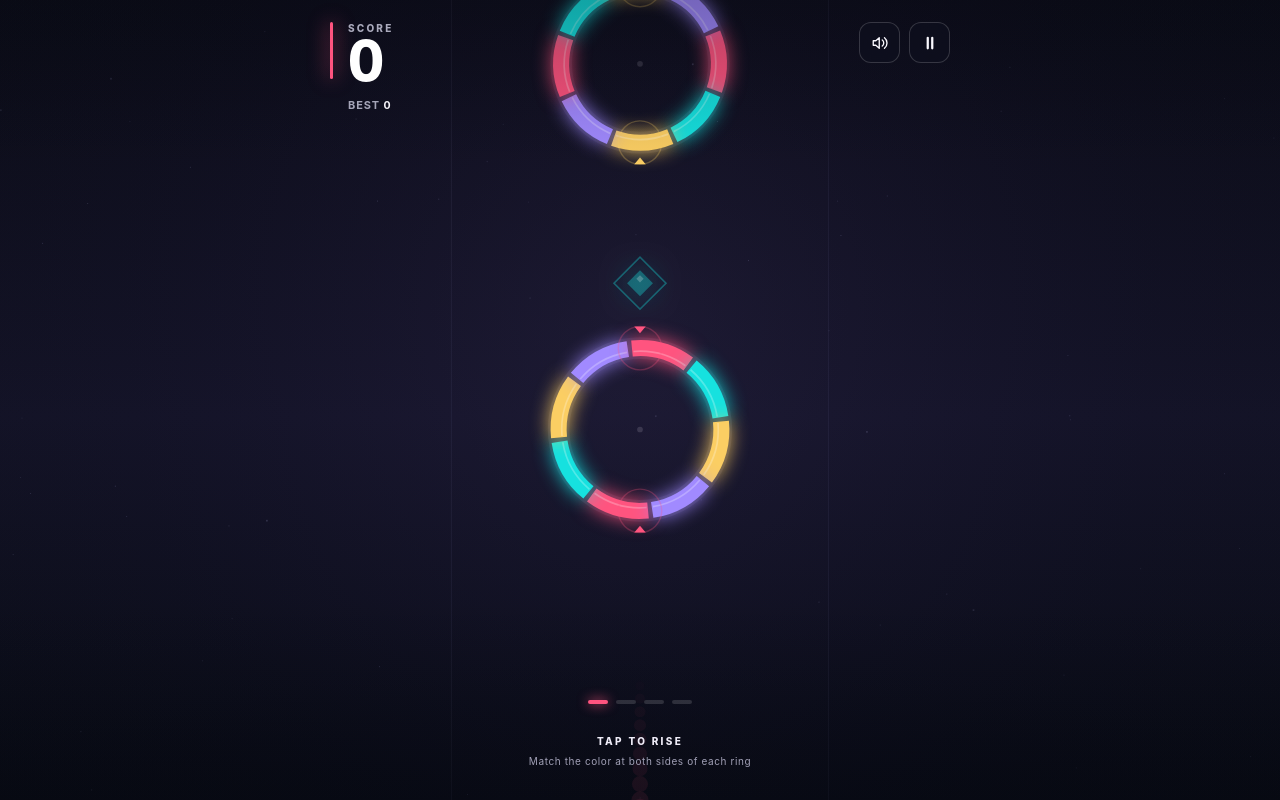
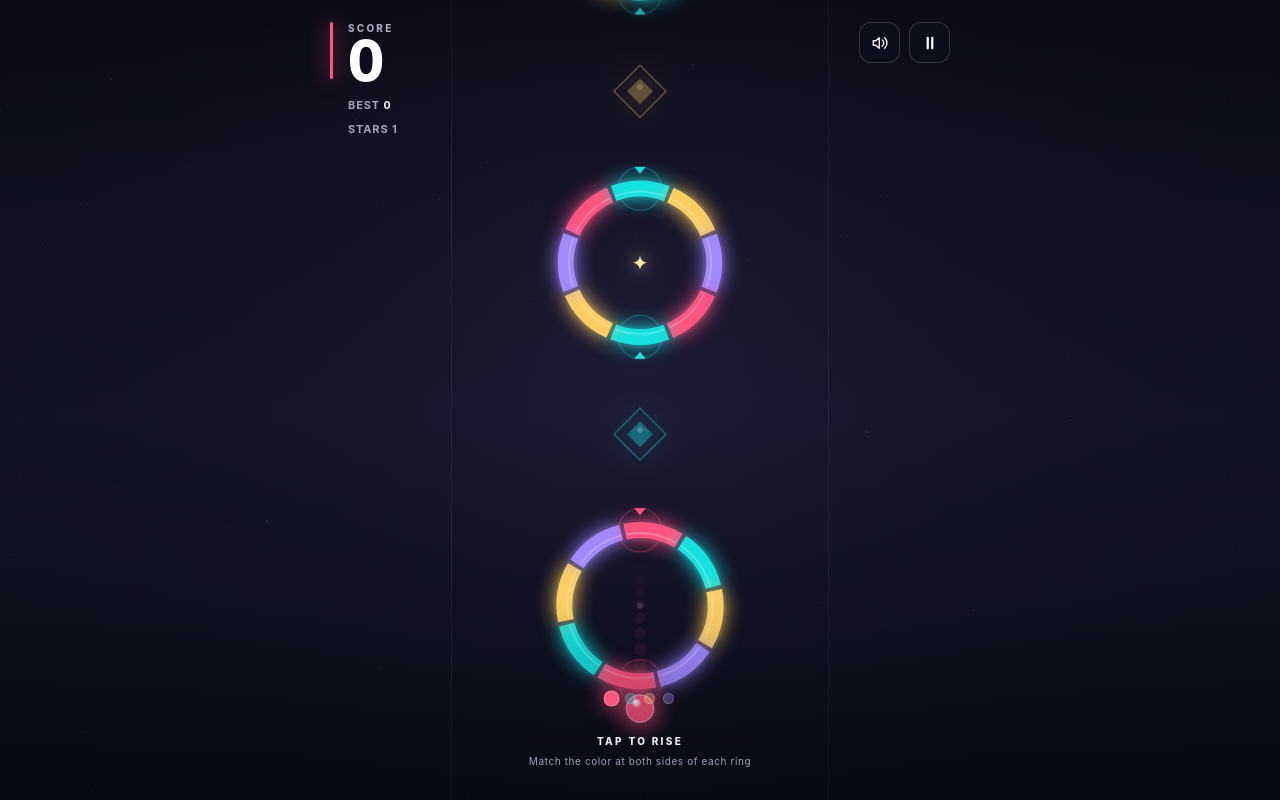
Before and after one commit to builtbysai/hyper-casual-games, a plain HTML site: page 06-chroma-fall/index.html in a window 1280 px wide. Both pictures are taken after a click on the button "START PLAYING". Drawn offline with Linux system fonts and the light colour scheme; animation ran at ten frames a second.

Commit message:
Import project files

```diff
--- a/06-chroma-fall/index.html
+++ b/06-chroma-fall/index.html
@@ -15,8 +15,8 @@ button { font:inherit; -webkit-tap-highlight-color:transparent; }
 #app { position:fixed; inset:0; overflow:hidden; touch-action:none; isolation:isolate; }
 #game { position:absolute; inset:0; display:block; width:100%; height:100%; touch-action:none; }
 #app::after { content:""; pointer-events:none; position:absolute; inset:0; z-index:1; background:linear-gradient(180deg,rgba(5,7,15,.28),transparent 21%,transparent 75%,rgba(5,7,15,.40)); }
-#hud { position:absolute; z-index:3; left:0; right:0; top:0; padding:calc(env(safe-area-inset-top,0px) + 22px) max(22px,calc((100vw - 620px)/2)); display:flex; justify-content:space-between; align-items:flex-start; pointer-events:none; opacity:0; transition:opacity .23s ease; }
-#app.playing #hud,#app.paused #hud { opacity:1; }
+#hud { position:absolute; z-index:6; left:0; right:0; top:0; padding:calc(env(safe-area-inset-top,0px) + 22px) max(22px,calc((100vw - 620px)/2)); display:flex; justify-content:space-between; align-items:flex-start; pointer-events:none; }
+#app.ready .scoreblock,#app.dead .scoreblock { visibility:hidden; }
 .scoreblock { display:flex; align-items:flex-start; gap:15px; }
 .scoreblock::before { content:""; display:block; width:3px; height:57px; background:var(--current); border-radius:2px; box-shadow:0 0 20px var(--current); transition:background .2s ease; }
 .micro { display:block; font-size:10px; font-weight:800; color:#aaaabc; letter-spacing:.22em; line-height:1.3; }
@@ -38,9 +38,16 @@ button { font:inherit; -webkit-tap-highlight-color:transparent; }
 #playHint small { display:block; margin-top:8px; font-size:10px; color:#a1a0b6; letter-spacing:.06em; }
 #progress { position:absolute; z-index:3; left:50%; transform:translateX(-50%); bottom:calc(env(safe-area-inset-bottom,0px) + 96px); display:flex; align-items:center; gap:8px; pointer-events:none; opacity:0; transition:opacity .24s; }
 #app.playing #progress { opacity:1; }
-#progress .pip { height:4px; width:20px; border-radius:4px; background:rgba(255,255,255,.14); }
-#progress .pip.active { background:var(--current); box-shadow:0 0 12px var(--current); }
-#progress .pip.done { background:rgba(255,255,255,.60); }
+#progress .pip { height:11px; width:11px; border-radius:50%; border:1.5px solid rgba(255,255,255,.18); transition:transform .18s,box-shadow .18s,background .18s; }
+#progress .pip.c0 { background:rgba(255,84,127,.30); }
+#progress .pip.c1 { background:rgba(22,225,223,.30); }
+#progress .pip.c2 { background:rgba(251,206,99,.30); }
+#progress .pip.c3 { background:rgba(161,138,255,.30); }
+#progress .pip.active { transform:scale(1.45); box-shadow:0 0 14px currentColor; }
+#progress .pip.c0.active { background:#ff547f; color:#ff547f; }
+#progress .pip.c1.active { background:#16e1df; color:#16e1df; }
+#progress .pip.c2.active { background:#fbce63; color:#fbce63; }
+#progress .pip.c3.active { background:#a18aff; color:#a18aff; }
 #screen { position:absolute; z-index:5; inset:0; display:flex; justify-content:center; align-items:center; padding:calc(50px + env(safe-area-inset-top,0px)) 25px calc(48px + env(safe-area-inset-bottom,0px)); background:radial-gradient(ellipse 65% 38% at 50% 49%,rgba(7,8,18,.86),rgba(7,8,18,.42) 75%,rgba(7,8,18,.24)); text-align:center; transition:opacity .25s,visibility .25s; }
 #screen.hidden { opacity:0; visibility:hidden; pointer-events:none; }
 .panel { position:relative; width:min(100%,450px); display:flex; flex-direction:column; align-items:center; }
@@ -70,20 +77,20 @@ h2 { font-weight:850; font-size:clamp(44px,12vw,70px); letter-spacing:-.077em; l
 <main id="app" class="ready">
 <canvas id="game" aria-label="Chroma Fall game. Tap or press Space to rise through matching color rings."></canvas>
 <header id="hud" aria-label="Game controls and score">
-  <div class="scoreblock"><div><span class="micro">SCORE</span><strong id="score">0</strong><div class="bestline">BEST <span id="best">0</span></div></div></div>
+  <div class="scoreblock"><div><span class="micro">SCORE</span><strong id="score">0</strong><div class="bestline">BEST <span id="best">0</span></div><div class="bestline">STARS <span id="stars">0</span></div></div></div>
   <div class="actions">
     <button class="iconbutton" id="sound" type="button" aria-label="Mute sound" title="Sound"><svg id="soundOn" viewBox="0 0 24 24"><path d="M11 5 6.4 9H3v6h3.4l4.6 4V5Z"/><path d="M15 8a5 5 0 0 1 0 8M18 5a9 9 0 0 1 0 14"/></svg><svg id="soundOff" viewBox="0 0 24 24"><path d="M11 5 6.4 9H3v6h3.4l4.6 4V5Z"/><path d="m16 9 5 6m0-6-5 6"/></svg></button>
     <button class="iconbutton" id="pause" type="button" aria-label="Pause game" title="Pause"><svg viewBox="0 0 24 24"><path d="M9 5v14M15 5v14" stroke-width="3"/></svg></button>
   </div>
 </header>
-<div id="progress" aria-hidden="true"><span class="pip active"></span><span class="pip"></span><span class="pip"></span><span class="pip"></span></div>
+<div id="progress" aria-hidden="true"><span class="pip c0 active"></span><span class="pip c1"></span><span class="pip c2"></span><span class="pip c3"></span></div>
 <div id="playHint"><strong>TAP TO RISE</strong><small>Match the color at both sides of each ring</small></div>
 <section id="screen" aria-live="polite"><div class="panel">
   <div class="emblem" aria-hidden="true"></div>
   <div class="eyebrow" id="eyebrow">A ONE-TOUCH COLOR RUN</div>
   <h1 id="headline">CHROMA<br><span>FALL</span></h1>
   <p id="lead" class="lead">Rise through rotating rings. Match your color on every contact, collect a new color, keep climbing.</p>
-  <div id="result" hidden><div class="stat"><b id="finalScore">0</b><span>SCORE</span></div><div class="stat"><b id="finalBest">0</b><span>BEST</span></div></div>
+  <div id="result" hidden><div class="stat"><b id="finalScore">0</b><span>SCORE</span></div><div class="stat"><b id="finalBest">0</b><span>BEST</span></div><div class="stat"><b id="finalStars">0</b><span>STARS</span></div></div>
   <div id="record" hidden>NEW PERSONAL BEST</div>
   <button class="primary" id="start" type="button">START PLAYING</button>
   <div id="caption" class="caption">Tap anywhere or press Space to lift.</div>
@@ -101,13 +108,14 @@ const finalScore=document.getElementById('finalScore'), finalBest=document.getEl
 const record=document.getElementById('record'), startButton=document.getElementById('start');
 const caption=document.getElementById('caption'), soundButton=document.getElementById('sound');
 const progressPips=[...document.querySelectorAll('.pip')];
+const starsEl=document.getElementById('stars'), finalStars=document.getElementById('finalStars');
 const COLORS=['#ff547f','#16e1df','#fbce63','#a18aff'];
 const NAMES=['PINK','CYAN','GOLD','VIOLET'];
 const TAU=Math.PI*2, ARC=TAU/8;
 const reduced=window.matchMedia('(prefers-reduced-motion: reduce)');
-let W=0,H=0,DPR=1,U=1,run=0,mode='ready',score=0,best=0,muted=false;
+let W=0,H=0,DPR=1,U=1,run=0,mode='ready',score=0,best=0,muted=false,stars=0,startY=0,grace=0;
 let ball, gates=[],particles=[],notes=[],trail=[],camera=0,ambient=0,shake=0,flash=0;
-let created=0,lastTap=-10,ticking=0,prevTs=0,acc=0,lastPip=-1,runStartBest=0;
+let created=0,lastTap=-10,ticking=0,prevTs=0,acc=0,runStartBest=0;
 let audio=null,firstDeathReason='';
 const rand=(a,b)=>a+Math.random()*(b-a);
 const clamp=(v,a,b)=>Math.max(a,Math.min(b,v));
@@ -145,19 +153,23 @@ function vibration(ms){if(!reduced.matches){try{navigator.vibrate?.(ms)}catch{}}
 function newGate(y,index){
   const first=index===0;
   const color=first?0:((gates.length?gates[gates.length-1].color:0)+1+Math.floor(Math.random()*3))%4;
-  const speed=first?.24:index===1?-.30:index===2?.36:(.47+Math.min(26,index)*.017+rand(0,.27))*(index%2?-1:1);
+  // Slow, readable rotation. The ball crosses the ring in ~0.2s, so the color
+  // barely moves between entry and exit: what you see is what you get.
+  const mag=first?.15:index===1?.20:index===2?.25:Math.min(.55,.25+(index-2)*.015);
+  const speed=mag*(index%2?-1:1);
   // Eight sectors repeat the four colors on opposite sides. Entry and exit can now both match.
-  return {y,r:rand(67,74)*U,rot:first?Math.PI/2-ARC/2:rand(0,TAU),speed,color,entered:false,passed:false,orbY:y+320*U*.60,orbDone:first,index};
+  return {y,r:rand(62,68)*U,rot:first?Math.PI/2-ARC/2:rand(0,TAU),speed,color,entered:false,passed:false,star:false,orbY:y+150*U,orbDone:first,index};
 }
 function reset(){
-  run++;score=0;runStartBest=best;created=0;camera=0;shake=0;flash=0;particles=[];notes=[];trail=[];lastTap=-10;
+  run++;score=0;stars=0;runStartBest=best;created=0;camera=0;shake=0;flash=0;particles=[];notes=[];trail=[];lastTap=-10;
   ball={x:W/2,y:H*.73,vy:0,r:12*U,color:0,glow:0};
-  gates=[];let y=ball.y-239*U;
-  for(let i=0;i<5;i++){gates.push(newGate(y,created++));y-=320*U;}
+  startY=ball.y;grace=2;
+  gates=[];let y=ball.y-90*U;
+  for(let i=0;i<5;i++){gates.push(newGate(y,created++));y-=300*U;}
   syncHud();
 }
-function syncHud(){scoreEl.textContent=score;bestEl.textContent=best;app.style.setProperty('--current',COLORS[ball.color]);
-  const pip=score%4;if(pip!==lastPip){lastPip=pip;progressPips.forEach((p,i)=>p.className='pip '+(i<pip?'done':i===pip?'active':''));}
+function syncHud(){scoreEl.textContent=score;bestEl.textContent=best;starsEl.textContent=stars;app.style.setProperty('--current',COLORS[ball.color]);
+  progressPips.forEach((p,i)=>{p.className='pip c'+i+(i===ball.color?' active':'');});
 }
 function setMode(value){mode=value;app.className=value+(muted?' muted':'');screen.classList.toggle('hidden',value==='playing');
   if(value==='ready'){
@@ -166,11 +178,11 @@ function setMode(value){mode=value;app.className=value+(muted?' muted':'');scree
     result.hidden=true;record.hidden=true;startButton.textContent='START PLAYING';caption.textContent='Tap anywhere or press Space to lift.';
   }else if(value==='dead'){
     eyebrow.textContent='RUN COMPLETE';headline.textContent='COLOR LOST';lead.textContent=firstDeathReason;
-    result.hidden=false;record.hidden=!(score>runStartBest);finalScore.textContent=score;finalBest.textContent=best;
+    result.hidden=false;record.hidden=!(score>runStartBest);finalScore.textContent=score;finalBest.textContent=best;finalStars.textContent=stars;
     startButton.textContent='TRY AGAIN';caption.textContent='One more ring. One more run.';
   }else if(value==='paused'){
     eyebrow.textContent='TAKE YOUR TIME';headline.textContent='PAUSED';lead.textContent='Your run is right where you left it.';
-    result.hidden=false;record.hidden=true;finalScore.textContent=score;finalBest.textContent=best;
+    result.hidden=false;record.hidden=true;finalScore.textContent=score;finalBest.textContent=best;finalStars.textContent=stars;
     startButton.textContent='RESUME';caption.textContent='Press P or Space to continue.';
   }
 }
@@ -183,7 +195,7 @@ function boost(){
   if(mode!=='playing')return;
   if(ticking-lastTap<.105)return;
   lastTap=ticking;
-  ball.vy=-690*U;
+  ball.vy=-700*U;
   ball.glow=1;
   tone(280+ball.color*55,.085,.045,'triangle');
   spawnBurst(ball.x,ball.y+10*U,COLORS[ball.color],4,.35);
@@ -196,8 +208,10 @@ document.getElementById('pause').addEventListener('click',e=>{e.stopPropagation(
 soundButton.addEventListener('click',e=>{e.stopPropagation();muted=!muted;storagePut('chroma_muted',muted?'1':'0');app.classList.toggle('muted',muted);soundButton.setAttribute('aria-label',muted?'Unmute sound':'Mute sound');if(muted&&audio)audio.suspend();else getAudio();});
 soundButton.setAttribute('aria-label',muted?'Unmute sound':'Mute sound');
 window.addEventListener('keydown',e=>{if(['Space','ArrowUp','Enter'].includes(e.code)){if(e.repeat)return;if(e.target?.tagName==='BUTTON'&&e.code==='Enter')return;e.preventDefault();input();}else if(e.code==='KeyP'||e.code==='Escape'){e.preventDefault();pause();}else if(e.code==='KeyM'){soundButton.click();} });
-document.addEventListener('visibilitychange',()=>{if(document.hidden){if(mode==='playing')pause();audio?.suspend();}prevTs=0;});
-window.addEventListener('blur',()=>{if(mode==='playing')pause();});
+document.addEventListener('visibilitychange',()=>{if(document.hidden){if(mode==='playing')pause();audio?.suspend();}else if(!muted)getAudio();prevTs=0;});
+window.addEventListener('blur',()=>{if(mode==='playing')pause();audio?.suspend();});
+window.addEventListener('focus',()=>{if(!muted)getAudio();});
+window.addEventListener('pagehide',()=>{audio?.suspend();});
 function segment(g,angle){
   const theta=((angle-g.rot)%TAU+TAU)%TAU;
   return Math.floor(theta/ARC)%4;
@@ -227,30 +241,34 @@ function step(dt){
   ticking+=dt;
   if(mode!=='playing')return;
   const oldY=ball.y;
-  ball.vy+=1420*U*dt;
+  ball.vy+=1450*U*dt;
   ball.y+=ball.vy*dt;
   ball.glow=Math.max(0,ball.glow-dt*3);
+  if(grace>0){grace-=dt;if(ball.y>startY){ball.y=startY;ball.vy=0;}}
   const target=Math.max(0,H*.66-ball.y);
-  camera+=(Math.max(camera,target)-camera)*(1-Math.exp(-dt*7));
+  camera+=(Math.max(camera,target)-camera)*(1-Math.exp(-dt*9));
   for(const g of gates)g.rot=(g.rot+g.speed*dt+TAU)%TAU;
   // Pickups change color automatically, preserving one-touch control.
   for(const g of gates){
     if(g.orbDone)continue;
     if(oldY>g.orbY+12*U&&ball.y<=g.orbY+12*U){
       g.orbDone=true;ball.color=g.color;ball.glow=1.8;
-      // The first few pickups give a generous matching window, then timing takes over.
-      if(g.index<3)g.rot=(Math.PI/2-(g.color+.5)*ARC+TAU)%TAU;
+      // Steady the ball after the color change so the player gets a beat to
+      // read the ring before climbing into it.
+      if(ball.vy<-140*U)ball.vy=-140*U;
       spawnBurst(ball.x,g.orbY,COLORS[ball.color],25,.75);
       addNote(NAMES[ball.color],ball.x,g.orbY-28*U,COLORS[ball.color]);
       tone(540,.12,.09,'sine');tone(810,.14,.055,'sine',.055);syncHud();
     }
   }
-  // A ring is a real obstacle on BOTH sides, in BOTH directions, even after scoring.
-  // Test the visible annulus, not just one imaginary horizontal checkpoint.
+  // A ring is a real obstacle on BOTH sides, in BOTH directions, until it is
+  // scored. Once passed it goes quiet: falling back through a cleared ring
+  // must never kill you. Test the visible annulus, not just one imaginary
+  // horizontal checkpoint.
   const halfWidth=7.5*U+ball.r;
   for(const g of gates){
     const lower=g.y+g.r, upper=g.y-g.r;
-    if(crossesBand(oldY,ball.y,lower,halfWidth)){
+    if(!g.passed&&crossesBand(oldY,ball.y,lower,halfWidth)){
       const active=segment(g,Math.PI/2);
       if(active!==ball.color){
         die('The lower arc was '+NAMES[active].toLowerCase()+'. Match the color you touch.',COLORS[active]);
@@ -262,7 +280,7 @@ function step(dt){
         tone(620,.07,.05,'triangle');
       }
     }
-    if(crossesBand(oldY,ball.y,upper,halfWidth)){
+    if(!g.passed&&crossesBand(oldY,ball.y,upper,halfWidth)){
       const active=segment(g,Math.PI*1.5);
       if(active!==ball.color){
         die('The upper arc was '+NAMES[active].toLowerCase()+'. Match the color you touch.',COLORS[active]);
@@ -279,15 +297,22 @@ function step(dt){
       addNote(score%5===0?'SPECTRUM +'+score:'CLEAR',ball.x,g.y-35*U,COLORS[ball.color]);
       tone(700,.14,.09,'sine');tone(1040,.17,.065,'sine',.08);vibration(16);
     }
+    // Star at the ring's heart: collect it by passing through the middle.
+    if(!g.star&&ball.y<oldY&&oldY>=g.y&&ball.y<g.y){
+      g.star=true;stars++;syncHud();
+      spawnBurst(ball.x,g.y,'#ffe9a8',16,.8);
+      addNote('STAR',ball.x,g.y-58*U,'#ffe9a8');
+      tone(1180,.1,.06,'sine');tone(1560,.12,.05,'sine',.06);
+    }
   }
   if(mode!=='playing')return;
-  if(ball.y+camera>H+ball.r+60*U)die('Keep the rhythm going. Tap to stay in the air.');
+  if(grace<=0&&ball.y+camera>H+ball.r+60*U)die('Keep the rhythm going. Tap to stay in the air.');
   if(gates.length){
     let last=gates[gates.length-1];
-    while(last.y+camera > -H*.6&&gates.length<13){last=newGate(last.y-320*U,created++);gates.push(last);}
+    while(last.y+camera > -H*.6&&gates.length<13){last=newGate(last.y-300*U,created++);gates.push(last);}
     gates=gates.filter(g=>g.y+camera<H+340*U||!g.passed);
   }
-  if(trail.length===0||Math.abs(ball.y-trail[trail.length-1].y)>7*U){trail.push({y:ball.y,color:COLORS[ball.color]});if(trail.length>14)trail.shift();}
+  if(trail.length===0||Math.abs(ball.y-trail[trail.length-1].y)>10*U){trail.push({y:ball.y,color:COLORS[ball.color]});if(trail.length>12)trail.shift();}
 }
 function animateEffects(dt){
   for(const p of particles){p.x+=p.vx*dt;p.y+=p.vy*dt;p.vy+=150*U*dt;p.vx*=Math.max(0,1-dt*1.5);p.life-=dt;}
@@ -332,6 +357,13 @@ function drawGate(g){
     }
   }
   ctx.fillStyle='rgba(245,243,255,.14)';ctx.beginPath();ctx.arc(cx,sy,2.5*U,0,TAU);ctx.fill();
+  if(!g.star){
+    const tw=reduced.matches?1:.8+.2*Math.sin(ambient*3.2+g.index*1.7);
+    const sr=9*U*tw;
+    ctx.save();ctx.translate(cx,sy);ctx.beginPath();
+    ctx.moveTo(0,-sr);ctx.quadraticCurveTo(sr*.16,-sr*.16,sr,0);ctx.quadraticCurveTo(sr*.16,sr*.16,0,sr);ctx.quadraticCurveTo(-sr*.16,sr*.16,-sr,0);ctx.quadraticCurveTo(-sr*.16,-sr*.16,0,-sr);
+    ctx.fillStyle='#ffe9a8';ctx.shadowColor='#ffe9a8';ctx.shadowBlur=14*U;ctx.fill();ctx.restore();
+  }
   ctx.restore();
 }
 function drawOrb(g){
@@ -350,8 +382,8 @@ function drawBall(){
   for(let i=0;i<trail.length;i++){
     const t=trail[i],a=(i+1)/trail.length;
     const sy=t.y+camera;if(sy< -50||sy>H+50)continue;
-    ctx.globalAlpha=a*.22;ctx.fillStyle=t.color;
-    ctx.beginPath();ctx.arc(cx,sy,r*(.3+a*.5),0,TAU);ctx.fill();
+    ctx.globalAlpha=a*.13;ctx.fillStyle=t.color;
+    ctx.beginPath();ctx.arc(cx,sy,r*(.22+a*.38),0,TAU);ctx.fill();
   }
   ctx.globalAlpha=1;
   const glow=ctx.createRadialGradient(cx,cy,0,cx,cy,r*(2.6+ball.glow*.5));
@@ -387,11 +419,8 @@ function frame(ts){
   animateEffects(dt);render();requestAnimationFrame(frame);
 }
 reset();setMode('ready');requestAnimationFrame(frame);
-window.__cf={get state(){return mode},get score(){return score},get best(){return best},
-  get ball(){return {...ball,screenY:ball.y+camera}},get camera(){return camera},
-  gates(){return gates.map(g=>({index:g.index,y:g.y,r:g.r,color:g.color,entered:g.entered,passed:g.passed,orbDone:g.orbDone,lowerColor:segment(g,Math.PI/2),upperColor:segment(g,Math.PI*1.5)}))},
-  tap:input,pause,reset:()=>{reset();setMode('ready')}};
 })();
 </script>
+<!-- chroma-fall-fix-v1 -->
 </body>
 </html>
```
